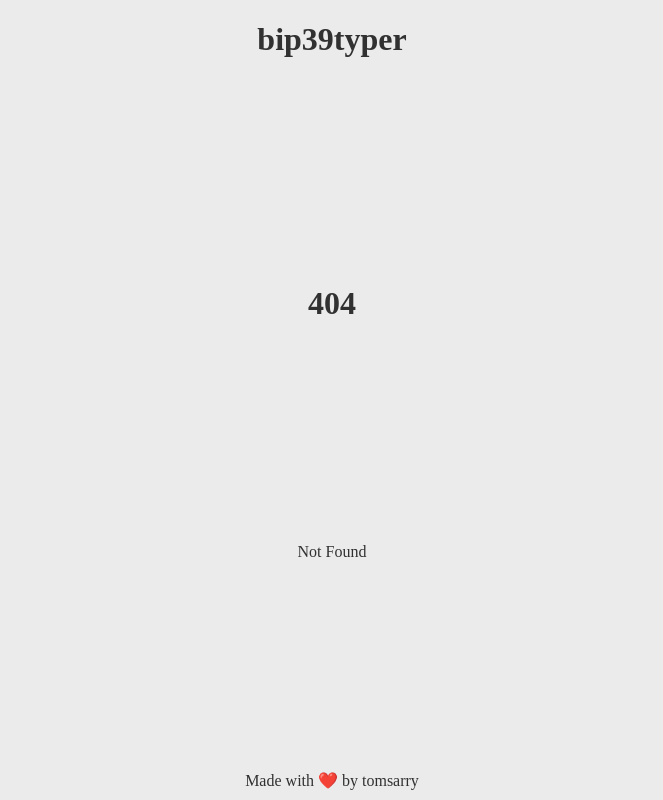
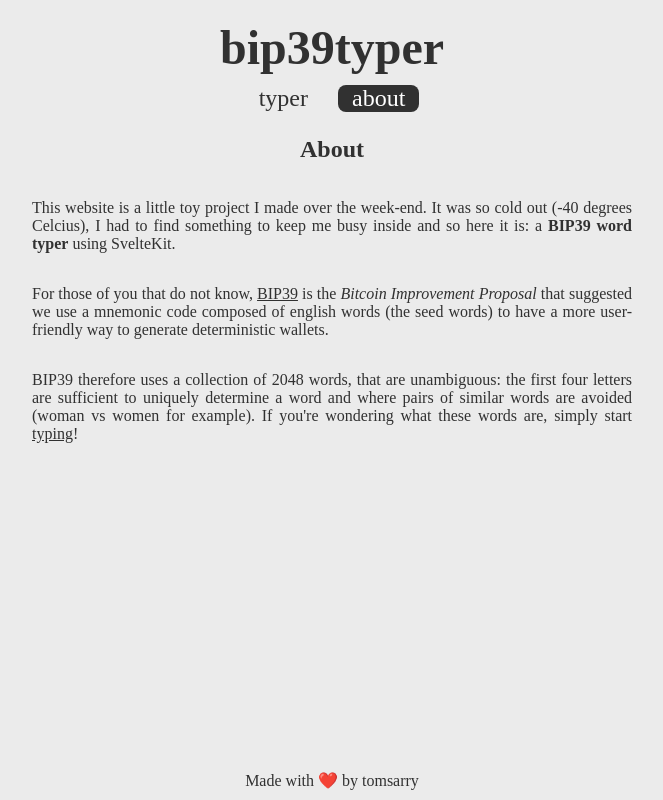
Before and after one commit to tomsarry/typer, a SvelteKit app: page /about in a window 1280 px wide. Before the commit this address had no page. Shown: the whole page, without its empty margins (308-971 px from the left). Built offline with nearby package versions, Linux system fonts and the light colour scheme.

Commit message:
feat: add nav, add about page

```diff
--- a/src/routes/+layout.svelte
+++ b/src/routes/+layout.svelte
@@ -1,10 +1,19 @@
 <script>
 	import './styles.css';
+	import { page } from '$app/stores';
 </script>
 
 <div class="app">
 	<header>
 		<h1>bip39typer</h1>
+		<nav>
+			<span aria-current={$page.url.pathname === '/' ? 'page' : undefined} class="nav-link"
+				><a href="/">typer</a></span
+			>
+			<span aria-current={$page.url.pathname === '/about' ? 'page' : undefined} class="nav-link"
+				><a href="/about">about</a></span
+			>
+		</nav>
 	</header>
 
 	<slot />
@@ -23,10 +32,49 @@
 		color: #313131;
 	}
 
+	h1 {
+		margin: 20px 0 10px 0;
+		font-size: 3em;
+	}
+
+	nav {
+		display: flex;
+		justify-content: center;
+		align-items: center;
+	}
+
+	.nav-link {
+		display: inline-block;
+		margin: 0px 8px;
+		border-radius: 8px;
+		transition: background-color 0.2s ease;
+	}
+
+	.nav-link:hover {
+		background-color: #cecece;
+	}
+
+	.nav-link[aria-current='page'] {
+		background-color: #313131;
+		color: #ebebeb;
+	}
+
+	.nav-link[aria-current='page'] a {
+		color: white;
+	}
+
+	a {
+		color: #313131;
+		font-weight: 400;
+		font-size: 1.5em;
+		padding: 0px 14px;
+		text-decoration: none;
+	}
+
 	header {
 		width: 100vw;
 		display: flex;
-		flex-direction: row;
+		flex-direction: column;
 		justify-content: center;
 		align-items: center;
 	}
--- /dev/null
+++ b/src/routes/about/+page.svelte
@@ -0,0 +1,44 @@
+<div class="about">
+	<h2>About</h2>
+
+	<p>
+		This website is a little toy project I made over the week-end. It was so cold out (-40 degrees
+		Celcius), I had to find something to keep me busy inside and so here it is: a <b
+			>BIP39 word typer</b
+		> using SvelteKit.
+	</p>
+	<p>
+		For those of you that do not know, <a
+			href="https://github.com/bitcoin/bips/blob/master/bip-0039.mediawiki">BIP39</a
+		>
+		is the <i>Bitcoin Improvement Proposal</i> that suggested we use a mnemonic code composed of english
+		words (the seed words) to have a more user-friendly way to generate deterministic wallets.
+	</p>
+
+	<p>
+		BIP39 therefore uses a collection of 2048 words, that are unambiguous: the first four letters
+		are sufficient to uniquely determine a word and where pairs of similar words are avoided (woman
+		vs women for example). If you're wondering what these words are, simply start <a href="/"
+			>typing</a
+		>!
+	</p>
+</div>
+
+<style>
+	h2 {
+		text-align: center;
+	}
+	.about {
+		max-width: 600px;
+		min-height: 80vh;
+		text-align: justify;
+		display: flex;
+		flex-direction: column;
+		justify-content: flex-start;
+		align-items: center;
+	}
+
+	a {
+		color: #313131;
+	}
+</style>
```
